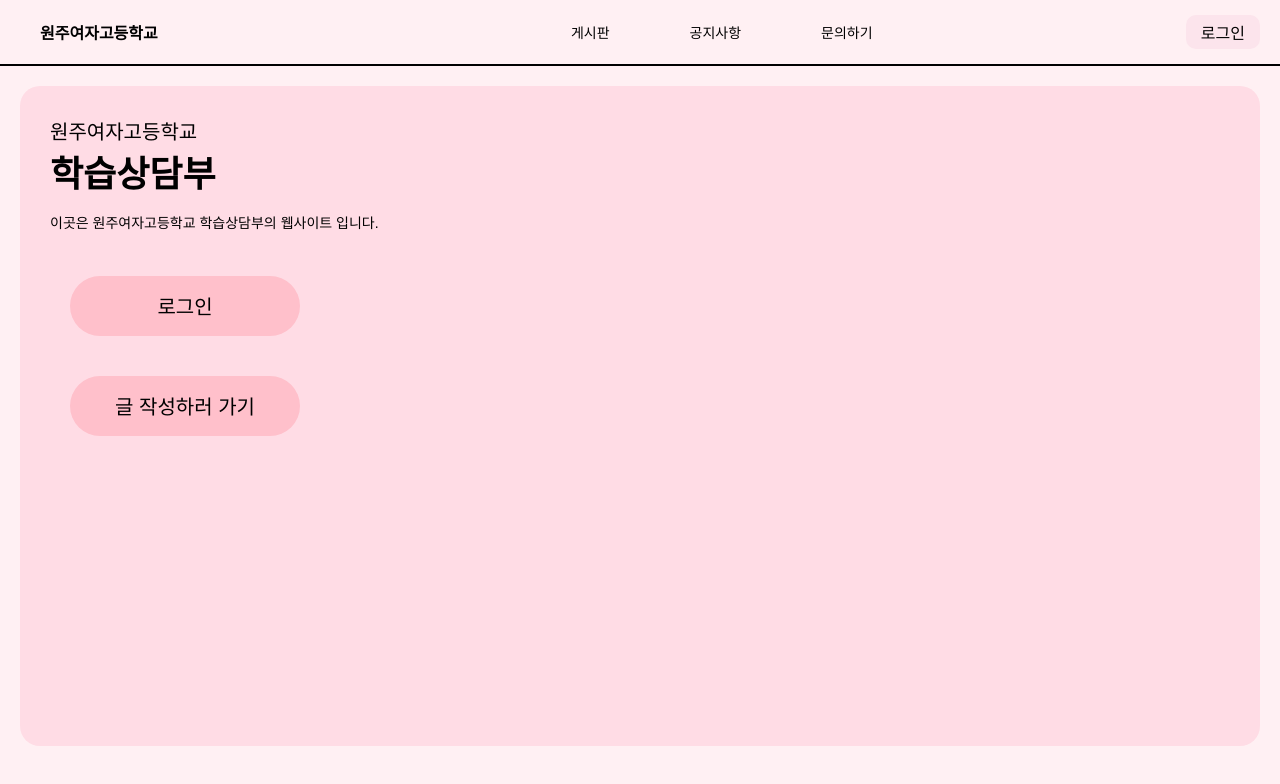
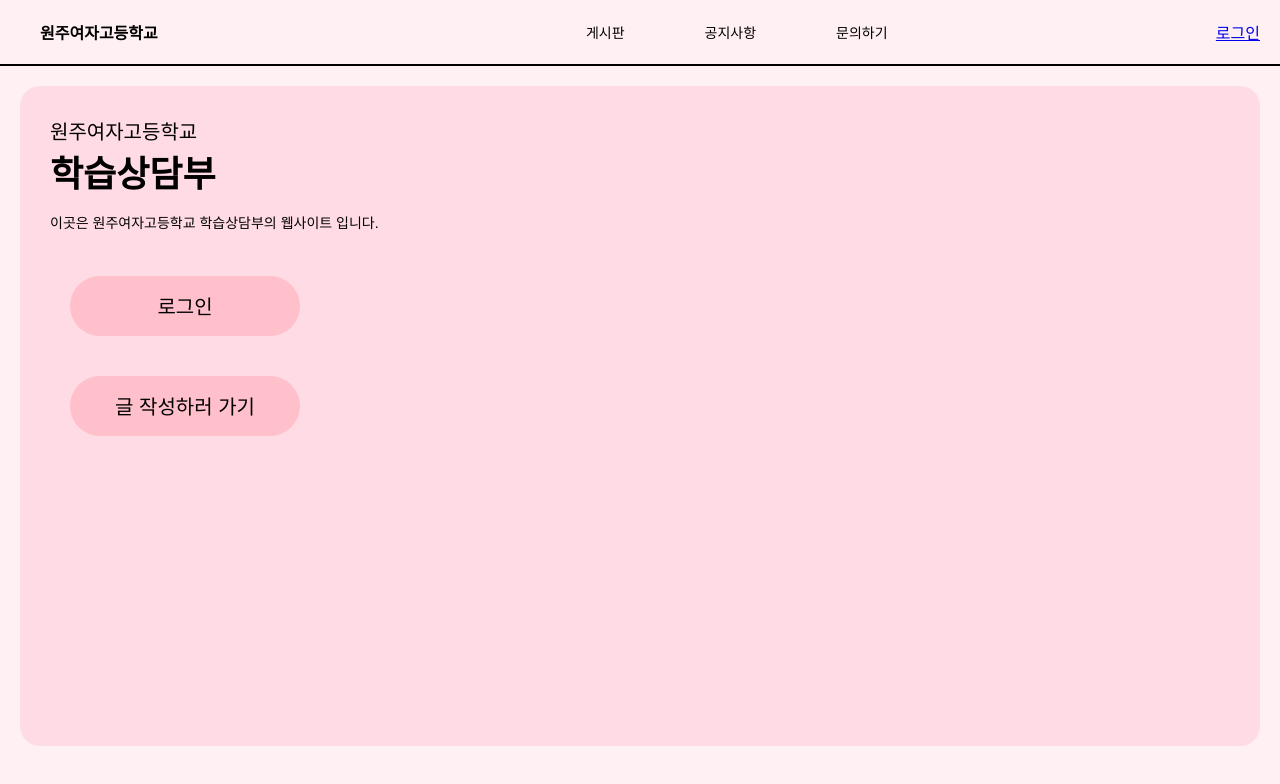
Before and after one commit to Hwiseonge/school_sangdam, a plain HTML site: page index.html in a window 1280 px wide. Drawn offline with Linux system fonts and the light colour scheme.

Commit message:
Update index.html

```diff
--- a/index.html
+++ b/index.html
@@ -2,9 +2,7 @@
 <html lang="ko">
 <head>
     <meta charset="UTF-8">
-    <meta name="viewport" content="width=1024">
-
-
+    <meta name="viewport" content="width=device-width, initial-scale=1.0">
     <title>원주여자고등학교 학습상담부</title>
     <style>
         body {
@@ -124,7 +122,7 @@
                 <a href="inquiry.html">문의하기</a>
             </div>
         </div>
-        <div class="login">로그인</div>
+        <a href="login.html">로그인</a></div>
     </div>
 
     <div class="main">
```
